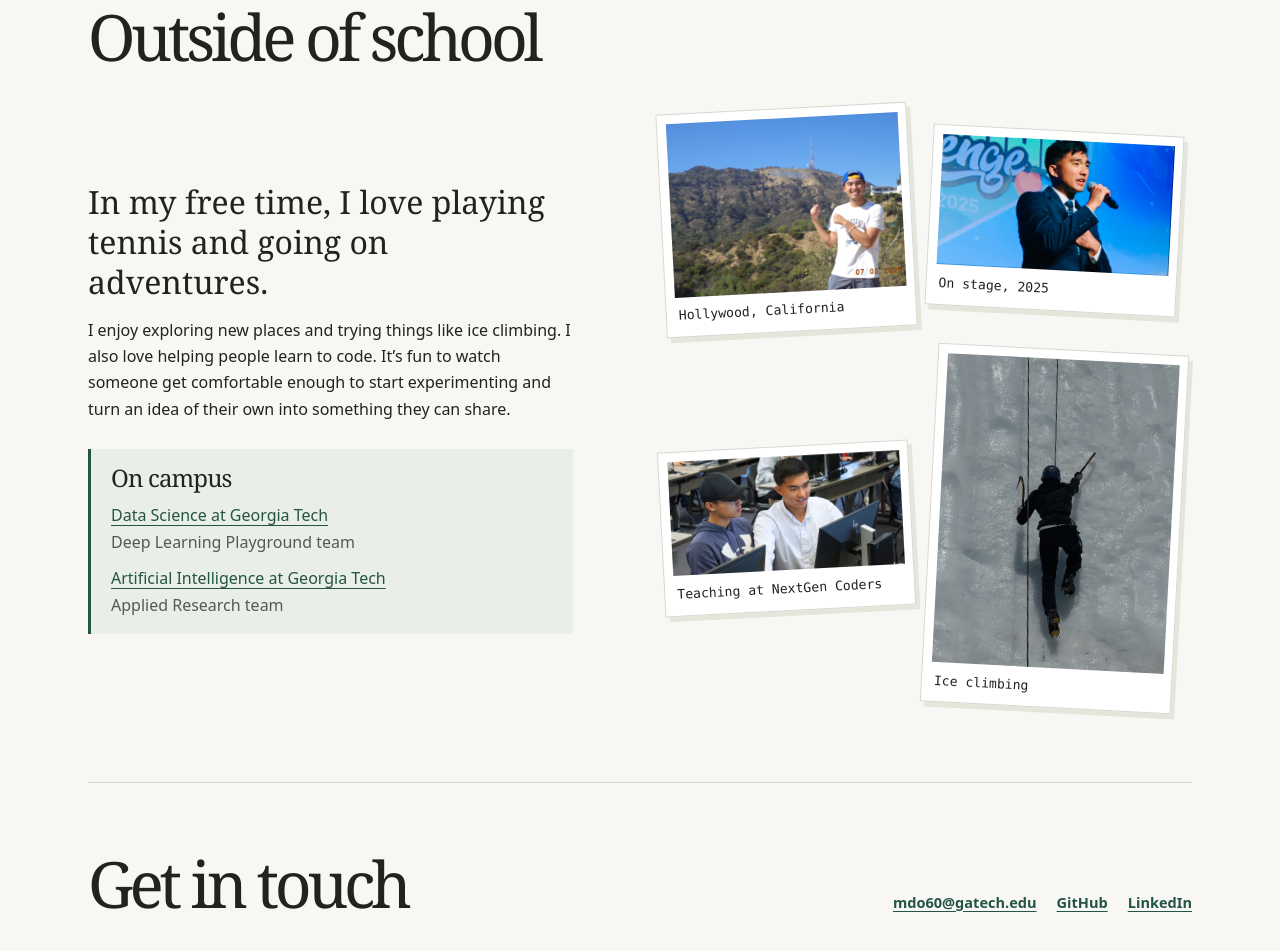
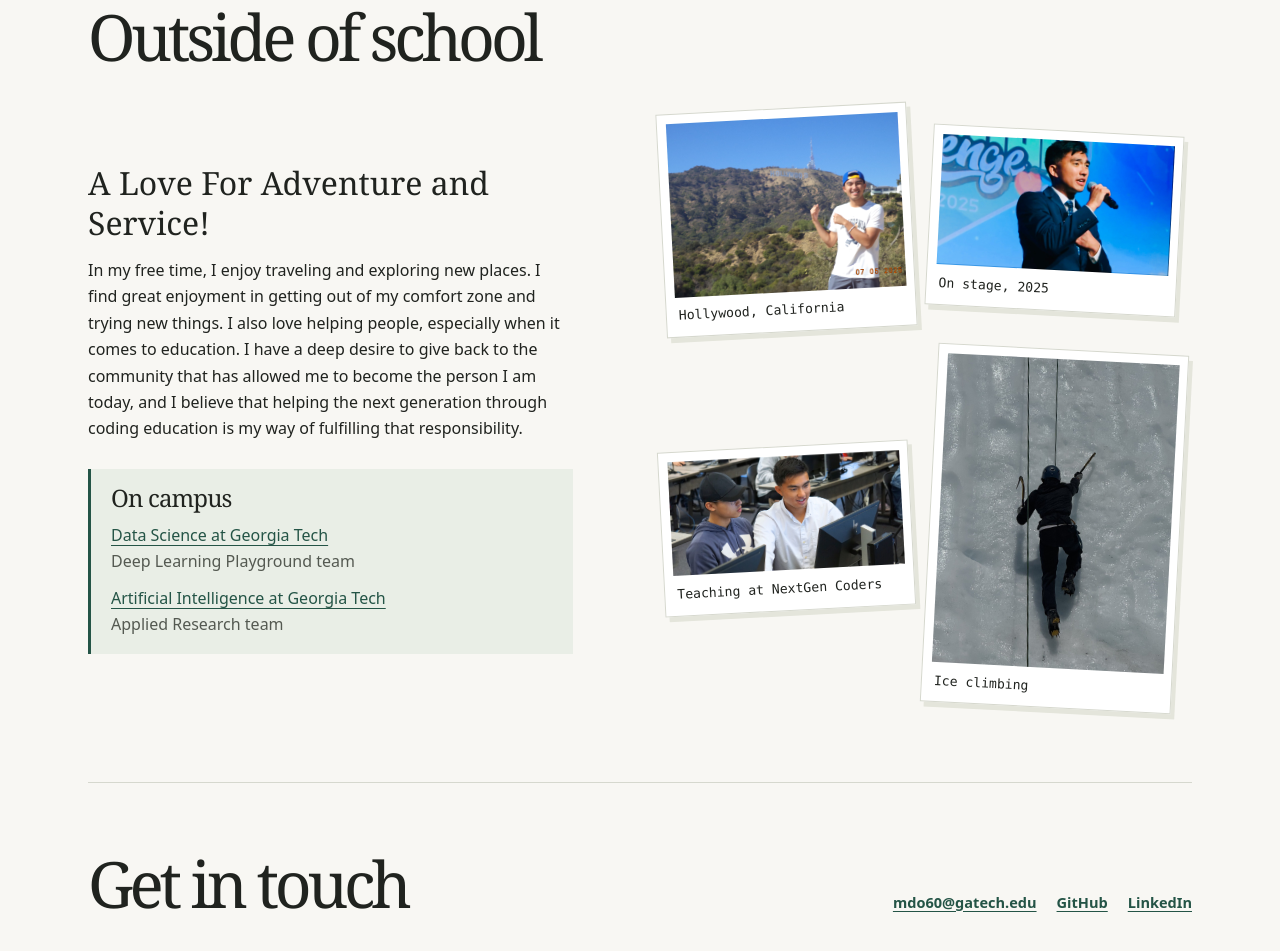
Before and after one commit to michaeldo07/michaeldo07.github.io, a plain HTML site: page index.html in a window 1280 px wide. Shown: the part 3585-4536 px from the top of the page. Drawn offline with Linux system fonts and the light colour scheme.

Commit message:
Update index.html

```diff
--- a/index.html
+++ b/index.html
@@ -251,8 +251,8 @@ h3 { font-size: clamp(1.5rem, 2.5vw, 2.08rem); letter-spacing: -.036em; }
       <div class="section-head"><h2 id="about-title">Outside of school</h2></div>
       <div class="about-layout">
         <div class="about-copy">
-          <p class="about-lead">In my free time, I love playing tennis and going on adventures.</p>
-          <p>I enjoy exploring new places and trying things like ice climbing. I also love helping people learn to code. It’s fun to watch someone get comfortable enough to start experimenting and turn an idea of their own into something they can share.</p>
+          <p class="about-lead">A Love For Adventure and Service!</p>
+          <p>In my free time, I enjoy traveling and exploring new places. I find great enjoyment in getting out of my comfort zone and trying new things. I also love helping people, especially when it comes to education. I have a deep desire to give back to the community that has allowed me to become the person I am today, and I believe that helping the next generation through coding education is my way of fulfilling that responsibility.</p>
           <div class="about-campus">
             <h3>On campus</h3>
             <ul>
```
